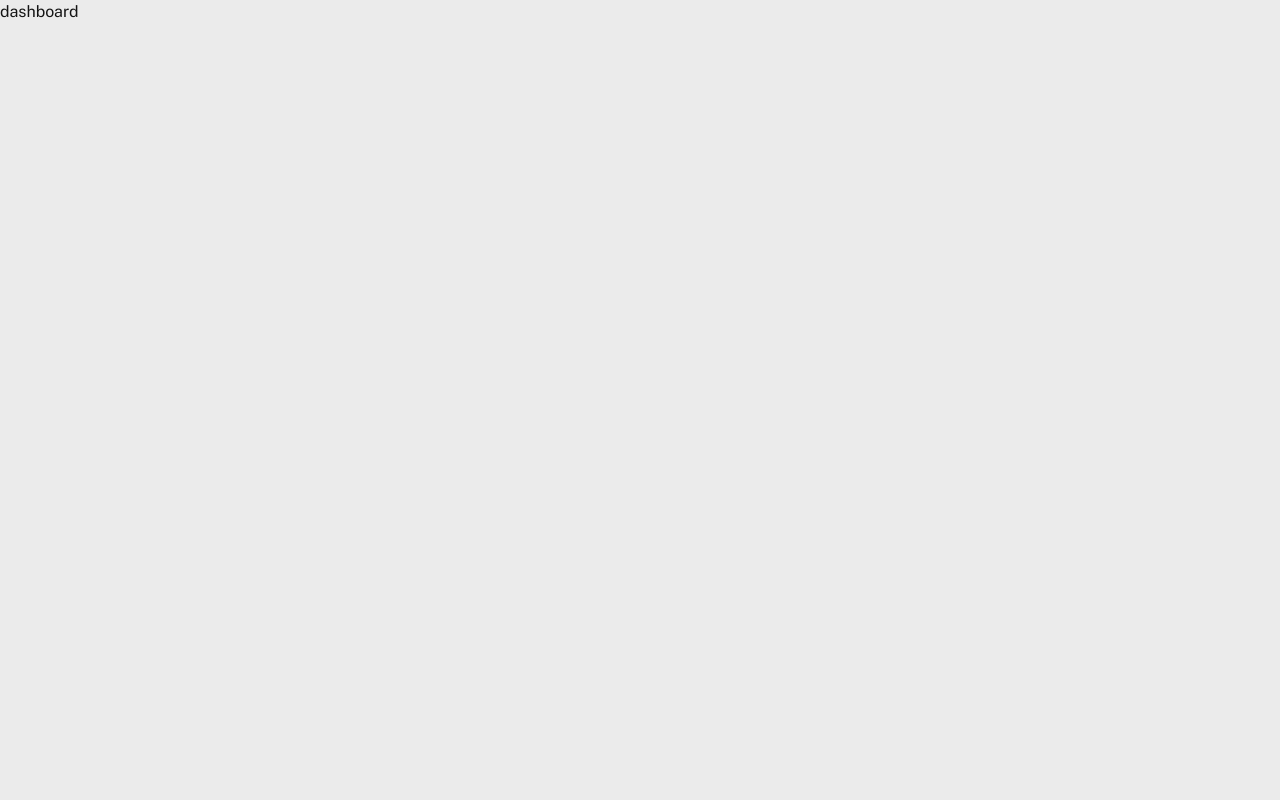
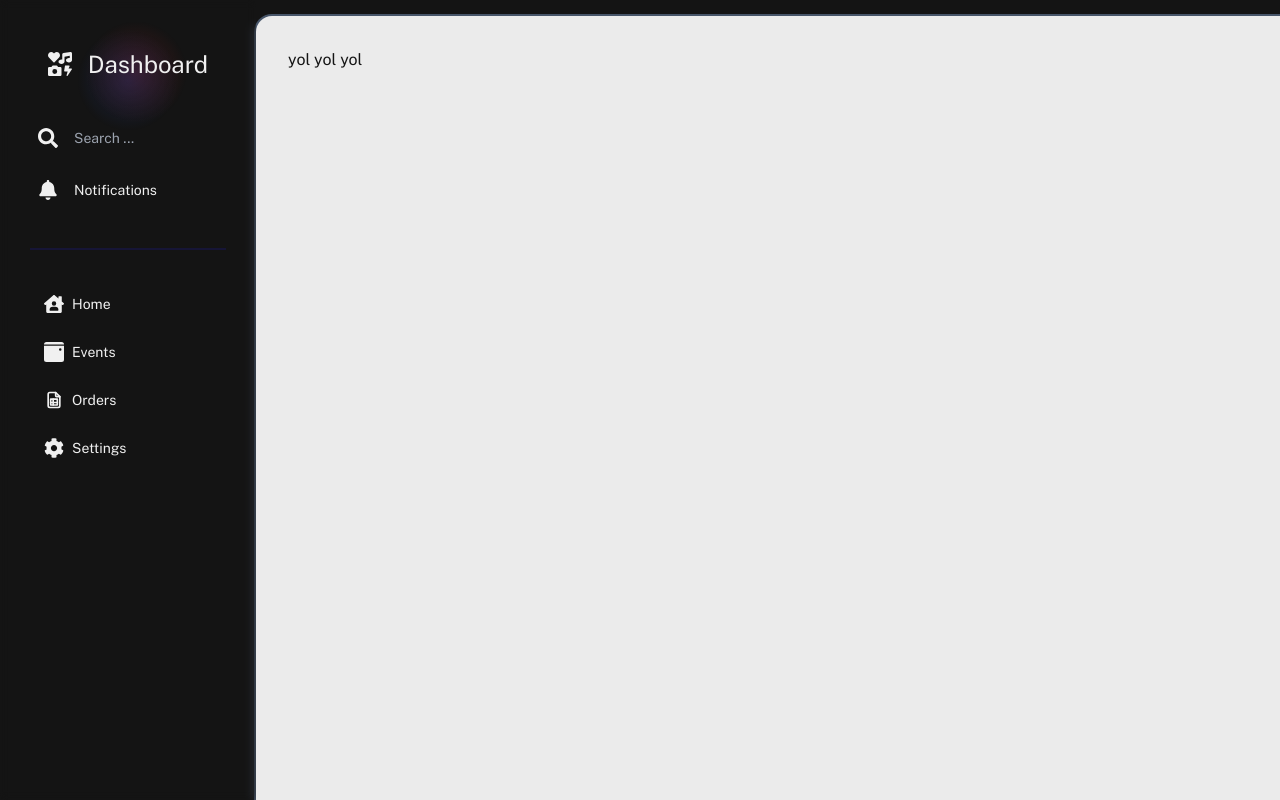
Before and after one commit to str4ng3love/Eventzor, a Next.js app: page /dashboard in a window 1280 px wide. Built offline with nearby package versions, Linux system fonts and the light colour scheme; no server answers.

Commit message:
scaffolding sidebar

```diff
--- /dev/null
+++ b/app/components/Icon.tsx
@@ -0,0 +1,16 @@
+import { IconType } from "react-icons";
+
+interface Props {
+  Icon: IconType;
+  textColor?: string;
+}
+
+const Icon = ({ Icon,textColor='text-text' }: Props) => {
+  return (
+    <span className={`text-xl p-2 ${textColor}`}>
+      <Icon />
+    </span>
+  );
+};
+
+export default Icon;
--- /dev/null
+++ b/app/components/Sidebar/Logo.tsx
@@ -0,0 +1,16 @@
+import { IconType } from "react-icons";
+interface Props {
+  text: string;
+  Icon: IconType;
+}
+
+const Logo = ({ text, Icon }: Props) => {
+  return (
+    <div className="p-4 flex items-center gap-4 text-2xl dark:text-text">
+      <Icon />
+      {text}
+    </div>
+  );
+};
+
+export default Logo;
--- /dev/null
+++ b/app/components/Sidebar/Nav.tsx
@@ -0,0 +1,39 @@
+"use client";
+import Icon from "../Icon";
+import { FaHouseUser, FaCog, } from "react-icons/fa";
+import {BsCalendar3EventFill, } from "react-icons/bs"
+import {TbFileSpreadsheet} from "react-icons/tb"
+import Link from "next/link";
+const Nav = () => {
+  return (
+    <nav className="flex flex-col items-center justify-start w-full py-8 hover:text-white text-sm">
+      <Link href={"/dashboard"} className="w-full p-1 mb-1">
+        <div className="flex items-center">
+          <Icon Icon={FaHouseUser} textColor="text-text_interactive" />
+          <span>Home</span>
+        </div>
+      </Link>
+      <Link href={"/events"} className="w-full p-1 mb-1">
+        <div className="flex items-center">
+          <Icon Icon={BsCalendar3EventFill} textColor="text-text_interactive" />
+          <span>Events</span>
+        </div>
+      </Link>
+      <Link href={"/orders"} className="w-full p-1 mb-1">
+        <div className="flex items-center">
+          <Icon Icon={TbFileSpreadsheet} textColor="text-text_interactive" />
+          <span>Orders</span>
+        </div>
+      </Link>
+      <Link href={"/settings"} className="w-full p-1 mb-1">
+        <div className="flex items-center">
+          <Icon Icon={FaCog} textColor="text-text_interactive" />
+          <span>Settings</span>
+        </div>
+      </Link>
+
+    </nav>
+  );
+};
+
+export default Nav;
--- /dev/null
+++ b/app/components/Sidebar/Notifications.tsx
@@ -0,0 +1,13 @@
+import Icon from "../Icon";
+import { FaBell } from "react-icons/fa";
+
+const Notifications = () => {
+  return (
+    <div className="flex items-center justify-start w-full py-2 hover:text-white">
+      <Icon textColor="text-text_interactive dark:text-text" Icon={FaBell} />
+      <span className="p-2 ">Notifications</span>
+    </div>
+  );
+};
+
+export default Notifications;
--- /dev/null
+++ b/app/components/Sidebar/Search.tsx
@@ -0,0 +1,29 @@
+"use client";
+import { Combobox, Transition } from "@headlessui/react";
+import { useState, Fragment, useRef } from "react";
+import { FaSearch } from "react-icons/fa";
+import Icon from "../Icon";
+const Search = () => {
+  const inputEl = useRef<HTMLInputElement>(null);
+  const [selected, setSelected] = useState();
+  const [query, setQuery] = useState("");
+  return (
+    <div className="flex py-2 w-full hover:text-white " onClick={()=>{ inputEl.current?.focus()}}>
+      <Combobox>
+        <Icon textColor="text-text_interactive dark:text-text" Icon={FaSearch} />
+        <Combobox.Input
+          ref={inputEl}
+            id="s"
+          className={
+            "w-40 bg-inherit focus:text-text focus:ring-0 focus:outline-none focus:bg-bg p-2 rounded-md transition-all duration-500"
+          }
+          placeholder="Search ..."
+          displayValue={(query) => query as string}
+          onChange={(e) => setQuery(e.currentTarget.value)}
+        />
+      </Combobox>
+    </div>
+  );
+};
+
+export default Search;
--- /dev/null
+++ b/app/components/Sidebar/Sidebar.tsx
@@ -0,0 +1,21 @@
+import Logo from "./Logo"
+import Nav from "./Nav"
+import Notifications from "./Notifications"
+import Search from "./Search"
+import {FaIcons} from 'react-icons/fa'
+
+const Sidebar = () => {
+  return (
+    <aside className="w-64 text-interactive_text min-h-screen flex flex-col backdrop-blur-sm items-center p-8 before:content-[''] before:absolute before:left-16 before:top-0 before:h-36 before:w-36 before:bg-gradient-radial before:from-red-600/20 before:via-transparent before:to-transparent after:content-[''] after:absolute after:left-14 after:top-2 after:h-36 after:w-36 after:bg-gradient-radial after:from-blue-700/20 after:via-transparent after:to-transparent after:-z-30 before:-z-30">
+        <Logo text="Dashboard" Icon={FaIcons}/>
+        <div className="flex flex-col items-center pt-4 pb-8 border-b-2 border-primary text-sm ">
+            <Search />
+            <Notifications />
+
+        </div>
+        <Nav />
+    </aside>
+  )
+}
+
+export default Sidebar
--- /dev/null
+++ b/app/dashboard/layout.tsx
@@ -0,0 +1,12 @@
+import Sidebar from "../components/Sidebar/Sidebar";
+
+export default function Layout({ children }: { children: React.ReactNode }) {
+  return (
+    <main className="flex bg-bg_sidebar dark:bg-black ">
+      <Sidebar />
+      <section className="ring-2 ring-slate-600 dark:ring-primary bg-bg w-full mt-4 p-8  rounded-smoothLR">
+        {children}
+      </section>
+    </main>
+  );
+}
--- a/app/dashboard/page.tsx
+++ b/app/dashboard/page.tsx
@@ -1,9 +1,16 @@
+
+import { getServerSession } from "next-auth";
+import { options } from "../api/auth/[...nextauth]/options";
 
 
 
-const page = () => {
+const page = async () => {
+  const session = await getServerSession(options);
+  const user = session?.user?.name
   return (
-    <div>dashboard</div>
+   <div className="">
+      yol yol yol
+   </div>
   )
 }
 
--- a/app/globals.css
+++ b/app/globals.css
@@ -6,6 +6,7 @@
   --bg-start: rgb(245, 245, 245);
   --bg: rgb(235, 235, 235);
   --bg-interactive: rgb(250, 250, 250);
+  --bg-sidebar:rgb(20, 20, 20);;
   --text: rgb(20, 20, 20);
   --interactive-text: rgb(240, 240, 240);
   --link: #3191ff;
--- a/package.json
+++ b/package.json
@@ -26,6 +26,7 @@
     "prisma": "^5.1.0",
     "react": "18.2.0",
     "react-dom": "18.2.0",
+    "react-icons": "^4.10.1",
     "tailwindcss": "3.3.3",
     "typescript": "5.1.6"
   }
--- a/tailwind.config.js
+++ b/tailwind.config.js
@@ -12,6 +12,9 @@ module.exports = {
         "gradient-conic":
           "conic-gradient(from 180deg at 50% 50%, var(--tw-gradient-stops))",
       },
+      borderRadius: {
+        smoothLR: "1rem 0rem 0rem 0rem",
+      },
       colors: {
         link: "var(--link)",
         link_active: "var(--link-active)",
@@ -19,6 +22,7 @@ module.exports = {
         secondary: "var(--secondary)",
         bg: "var(--bg)",
         bg_interactive: "var(--bg-interactive)",
+        bg_sidebar: "var(--bg-sidebar)",
         text: "var(--text)",
         interactive_text: "var(--interactive-text)",
       },
@@ -34,33 +38,22 @@ module.exports = {
             transform: "rotate(360deg)",
           },
         },
-        grow: {
+        fadeIn: {
           "0%": {
-            padding: "0rem 0rem",
-            "margin-top": "0rem",
             opacity: "0",
-            height: "0rem",
           },
-          "60%": {},
+
           "100%": {
-            padding: "1rem 0rem",
-            "margin-top": "1rem",
-            opacity: "1",
+            opacity: "100",
           },
         },
-        shrink: {
+        fadeOut: {
+          "0%": {
+            opacity: "100",
+          },
+
           "100%": {
-            "margin-top": "0rem",
-            height: "0rem",
-            padding: "0rem",
-          },
-          "60%": {
-            height: "2.2rem",
-          },
-          "0%": {
-            "margin-top": "1rem",
-            height: "2rem",
-            padding: "2rem",
+            opacity: "0",
           },
         },
         growAndShrink: {
@@ -89,9 +82,11 @@ module.exports = {
       },
       animation: {
         rotateRight: "rotateRight linear 10s infinite",
-        grow: "grow ease-in-out 500ms forwards",
-        shrink: "shrink ease-in-out 500ms forwards",
+        fadeIn: "fadeIn ease-in-out 500ms forwards",
+        fadeOut: "fadeOut ease-in-out 500ms forwards",
         growAndShrink: "growAndShrink ease-in-out 5s forwards",
+        pingSlower: "ping 6s cubic-bezier(0, 0, 0.2, 1) infinite",
+        pingSlower2: "ping 6s 3s cubic-bezier(0, 0, 0.2, 1) infinite",
       },
     },
   },
```
Also changed, not shown: lib/ConnectPrisma.ts (+9 -1 lines), 1 other file (tests, documents, lock files or other folders).
